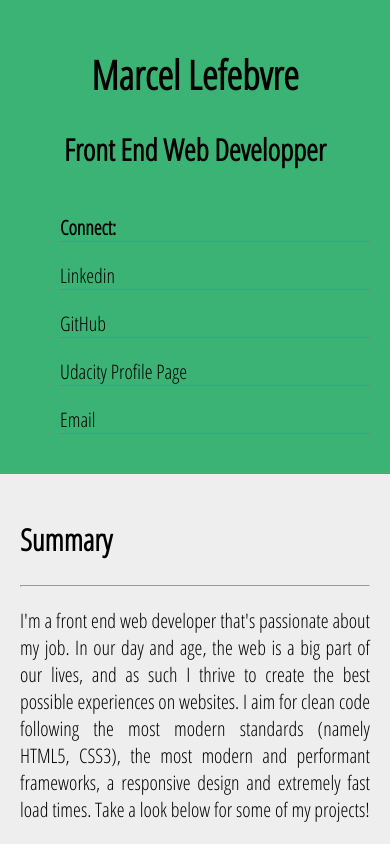
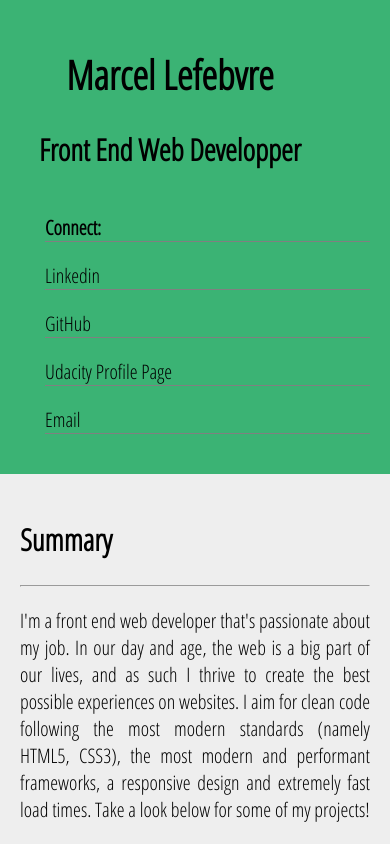
Before and after one commit to Mslef/mslef.github.io, a plain HTML site: page index.html in a window 390 px wide. Shown: the top 844 px of the page. Drawn offline with Linux system fonts and the light colour scheme.

Commit message:
Update CSS for mobile UX

```diff
--- a/CSS/main.css
+++ b/CSS/main.css
@@ -111,6 +111,7 @@ nav, .title-contents {
 		margin-bottom: 1em;
 		border-bottom: 1px solid gray;
 		display: block;
+		margin-left: 5px;
 	}
 
 
@@ -123,6 +124,10 @@ nav, .title-contents {
 
 	}
 
+	.title-contents {
+		margin: 0;
+	}
+
 	.project-list {
 		display: block;
 	}
```
